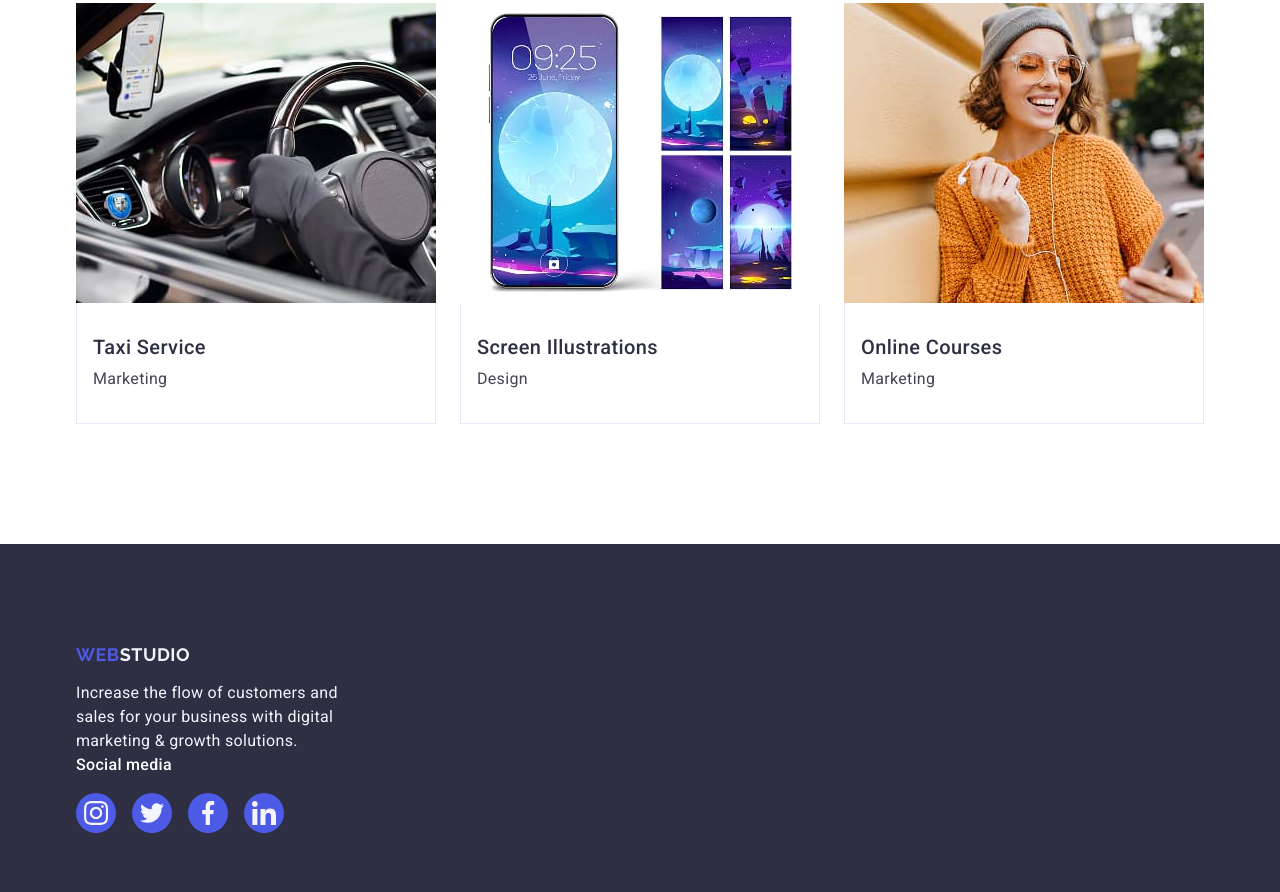
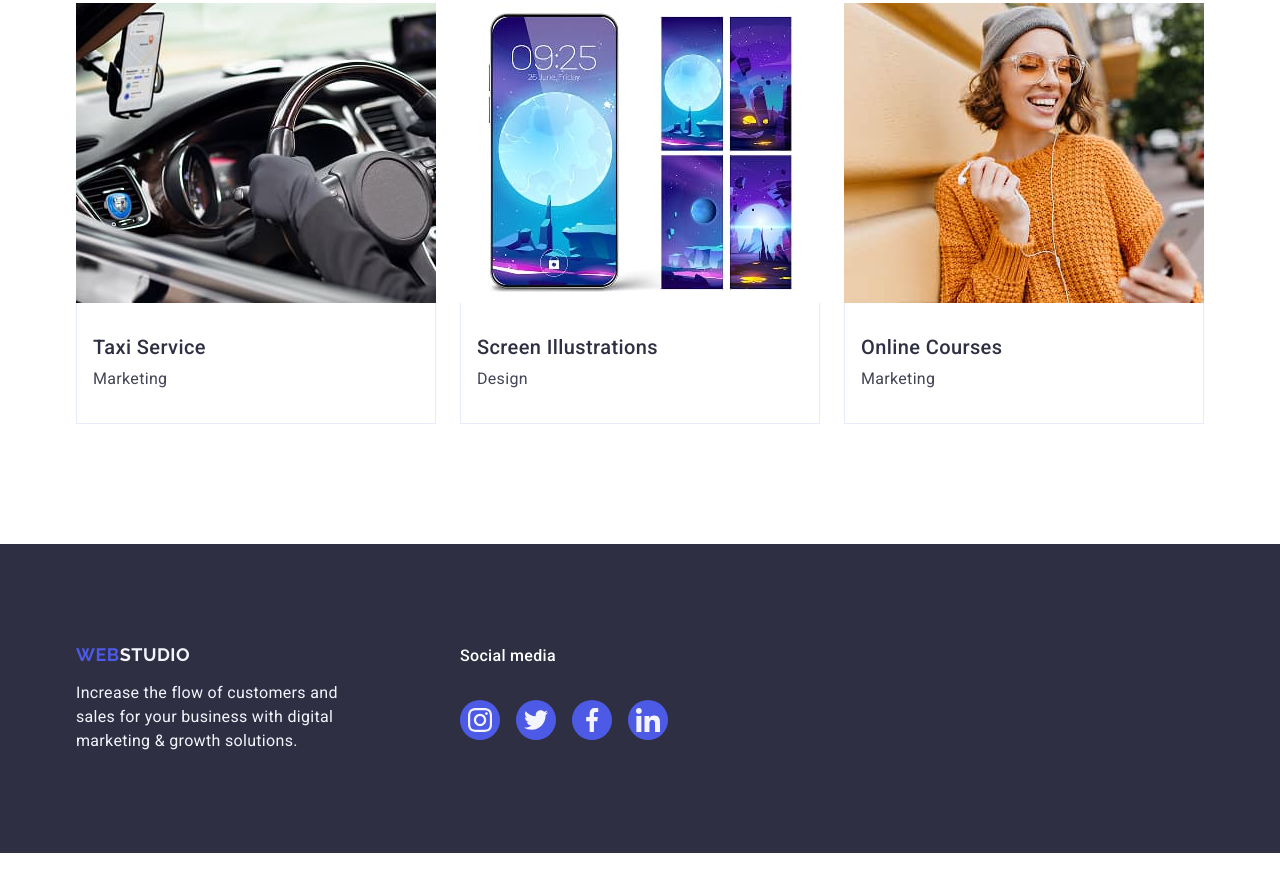
Before and after one commit to artem19898-droid/goit-markup-hw-04, a plain HTML site: page index.html in a window 1280 px wide. Shown: the part 2615-3507 px from the top of the page. After the commit the page ends 3468 px from the top, so only its background shows below. Drawn offline with nearby package versions, Linux system fonts and the light colour scheme.

Commit message:
add finish

```diff
--- a/css/styles.css
+++ b/css/styles.css
@@ -420,6 +420,10 @@ background-size: cover;
     padding: 100px 0;
 }
 
+.page-footer .container {
+        display: flex;
+        align-items: baseline;
+}
 
 .footer-logo {
         display: inline-block;
@@ -429,6 +433,7 @@ background-size: cover;
 .container-logo {
         margin-right: 120px;
 }
+
 .footer-logo .logo-part {
 color: #f4f4fd;
 }
@@ -440,6 +445,13 @@ color: #f4f4fd;
         letter-spacing: 0.02em;
         color: #f4f4fd;
         max-width: 264px;
+}
+
+.container-footer {
+        display: flex;
+        flex-direction: column;
+        align-items: baseline;
+        gap: 16px;
 }
 
 .text-social {
--- a/index.html
+++ b/index.html
@@ -152,7 +152,7 @@
                           </li>
                           <li class="social-item">
                             <a class="social-link" href="#">
-                              <svg class="social-icon-svg" width="16" height="16">
+                              <svg class="social-icon" width="16" height="16">
                                 <use href="./images/icons.svg#icon-facebook"></use>
                               </svg>
                             </a>
@@ -331,7 +331,7 @@
       <a class="logo footer-logo" href="./index.html">Web<span class="logo-part">Studio</span></a>
       <p class="footer-text">Increase the flow of customers and sales for your business with digital marketing & growth solutions.</p>
       </div>
-      <div class="conteiner-footer">
+      <div class="container-footer">
         <p class="text-social">Social media</p>
         <ul class="social-list-footer">
           <li class="social-item-footer">
```
